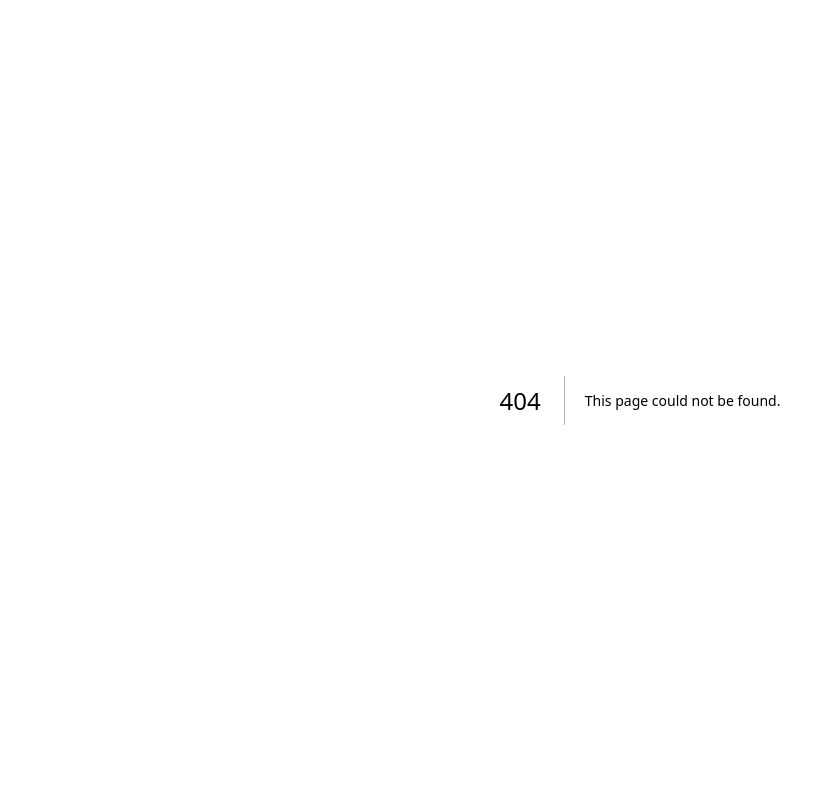
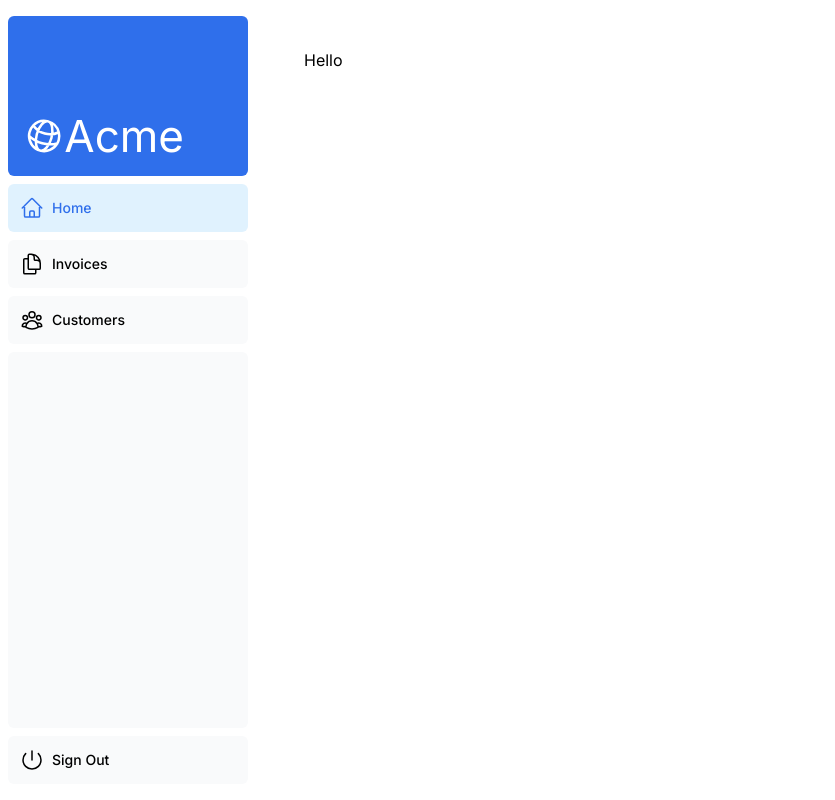
Before and after one commit to fayek2025/Database_Project_CSEDU, a Next.js app: page /dashboard in a window 1280 px wide. Before the commit this address had no page. Shown: the whole page, without its empty margins (0-835 px from the left). Built offline with nearby package versions, Linux system fonts and the light colour scheme.

Commit message:
initial-commit

```diff
--- /dev/null
+++ b/app/dashboard/layout.tsx
@@ -0,0 +1,12 @@
+import SideNav from '@/app/ui/dashboard/sidenav';
+
+export default function Layout({ children }: { children: React.ReactNode }) {
+  return (
+    <div className="flex h-screen flex-col md:flex-row md:overflow-hidden">
+      <div className="w-full flex-none md:w-64">
+        <SideNav />
+      </div>
+      <div className="flex-grow p-6 md:overflow-y-auto md:p-12">{children}</div>
+    </div>
+  );
+}
--- /dev/null
+++ b/app/dashboard/page.tsx
@@ -0,0 +1,14 @@
+import React from 'react';
+
+const page = () => {
+    return (
+        <div>
+            <div>
+                Hello
+            </div>
+
+        </div>
+    );
+};
+
+export default page;
--- a/app/layout.tsx
+++ b/app/layout.tsx
@@ -1,3 +1,6 @@
+import '@/app/ui/global.css';
+import { inter } from '@/app/ui/font';
+
 export default function RootLayout({
   children,
 }: {
@@ -5,7 +8,7 @@ export default function RootLayout({
 }) {
   return (
     <html lang="en">
-      <body>{children}</body>
+      <body className={`${inter.className} antialiased`}>{children}</body>
     </html>
   );
 }
--- a/app/page.tsx
+++ b/app/page.tsx
@@ -1,11 +1,12 @@
 import AcmeLogo from '@/app/ui/acme-logo';
 import { ArrowRightIcon } from '@heroicons/react/24/outline';
 import Link from 'next/link';
+import styles from '@/app/ui/home.module.css';
 
 export default function Page() {
   return (
     <main className="flex min-h-screen flex-col p-6">
-      <div className="flex h-20 shrink-0 items-end rounded-lg bg-blue-500 p-4 md:h-52">
+      <div className={styles.shape}>
         {/* <AcmeLogo /> */}
       </div>
       <div className="mt-4 flex grow flex-col gap-4 md:flex-row">
--- a/app/ui/acme-logo.tsx
+++ b/app/ui/acme-logo.tsx
@@ -1,10 +1,10 @@
 import { GlobeAltIcon } from '@heroicons/react/24/outline';
-import { lusitana } from '@/app/ui/fonts';
+// import { lusitana } from '@/app/ui/fonts';
 
 export default function AcmeLogo() {
   return (
     <div
-      className={`${lusitana.className} flex flex-row items-center leading-none text-white`}
+      className={` flex flex-row items-center leading-none text-white`}
     >
       <GlobeAltIcon className="h-12 w-12 rotate-[15deg]" />
       <p className="text-[44px]">Acme</p>
--- a/app/ui/dashboard/nav-links.tsx
+++ b/app/ui/dashboard/nav-links.tsx
@@ -1,8 +1,14 @@
+'use client';
+
+
 import {
   UserGroupIcon,
   HomeIcon,
   DocumentDuplicateIcon,
 } from '@heroicons/react/24/outline';
+import Link from 'next/link';
+import { usePathname } from 'next/navigation';
+import clsx from 'clsx';
 
 // Map of links to display in the side navigation.
 // Depending on the size of the application, this would be stored in a database.
@@ -17,19 +23,26 @@ const links = [
 ];
 
 export default function NavLinks() {
+  const pathname = usePathname();
+
   return (
     <>
       {links.map((link) => {
         const LinkIcon = link.icon;
         return (
-          <a
+          <Link
             key={link.name}
             href={link.href}
-            className="flex h-[48px] grow items-center justify-center gap-2 rounded-md bg-gray-50 p-3 text-sm font-medium hover:bg-sky-100 hover:text-blue-600 md:flex-none md:justify-start md:p-2 md:px-3"
+            className={clsx(
+              'flex h-[48px] grow items-center justify-center gap-2 rounded-md bg-gray-50 p-3 text-sm font-medium hover:bg-sky-100 hover:text-blue-600 md:flex-none md:justify-start md:p-2 md:px-3',
+              {
+                'bg-sky-100 text-blue-600': pathname === link.href,
+              },
+            )}
           >
             <LinkIcon className="w-6" />
             <p className="hidden md:block">{link.name}</p>
-          </a>
+          </Link>
         );
       })}
     </>
--- /dev/null
+++ b/app/ui/font.ts
@@ -0,0 +1,3 @@
+import { Inter } from 'next/font/google';
+
+export const inter = Inter({ subsets: ['latin'] });
--- /dev/null
+++ b/app/ui/home.module.css
@@ -0,0 +1,7 @@
+.shape {
+    height: 0;
+    width: 0;
+    border-bottom: 30px solid black;
+    border-left: 20px solid transparent;
+    border-right: 20px solid transparent;
+  }
```
